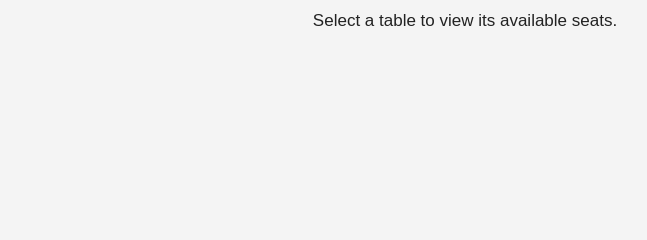
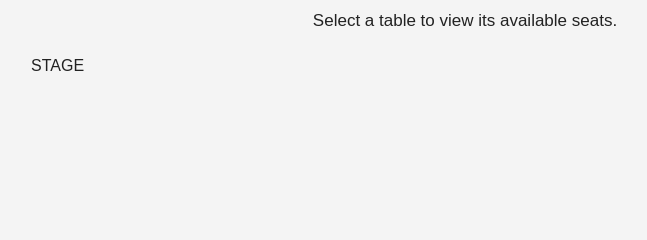
Before and after one commit to iStrikervZ/SeatingReservations-Django, a Django app: template reservations/templates/reservations/table_selection.html in a window 1280 px wide. Shown: the part 89-329 px from the top of the page, without its empty margins (175-822 px from the left). Run offline with Django 5.2, Linux system fonts and the light colour scheme; the template is opened without the code that fills it, so the values that code supplies are empty.

Commit message:
Updated HTML to add Stage space for Display

```diff
--- a/reservations/templates/reservations/table_selection.html
+++ b/reservations/templates/reservations/table_selection.html
@@ -22,14 +22,15 @@
         {% endfor %}
     {% endif %}
 
+<div class="room-layout">
+
+    <div class="stage">
+        <span>STAGE</span>
+    </div>
+
     <div class="table-grid">
-
         {% for table in tables %}
-
-        <a
-            href="{% url 'seat_selection' table.id %}"
-            class="table-card"
-        >
+            <a href="{% url 'seat_selection' table.id %}" class="table-card">
                 <span class="table-name">
                     Table {{ table.table_number }}
                 </span>
@@ -38,8 +39,8 @@
                     {{ table.available_seats }} seats available
                 </span>
             </a>
-
         {% endfor %}
+    </div>
 
 </div>
 
```
Lines whose indentation alone changed are shown as unchanged.
